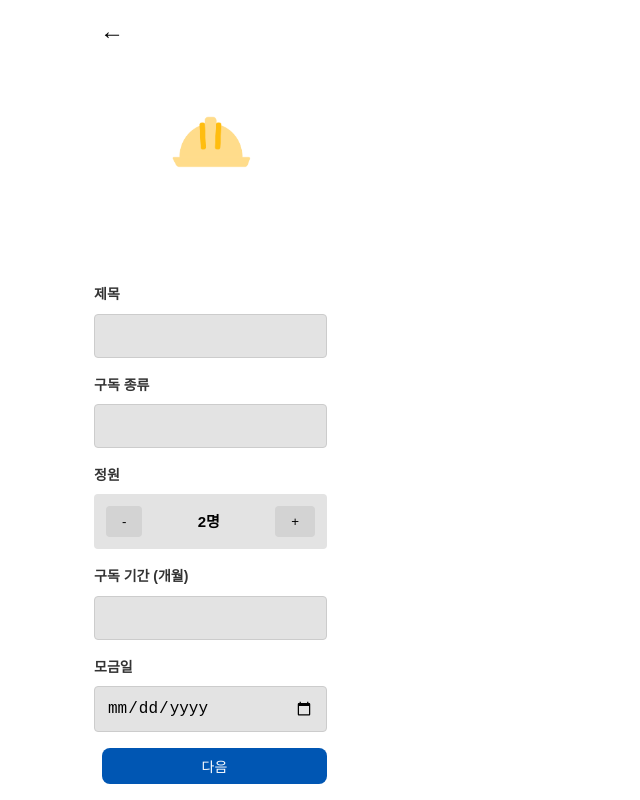
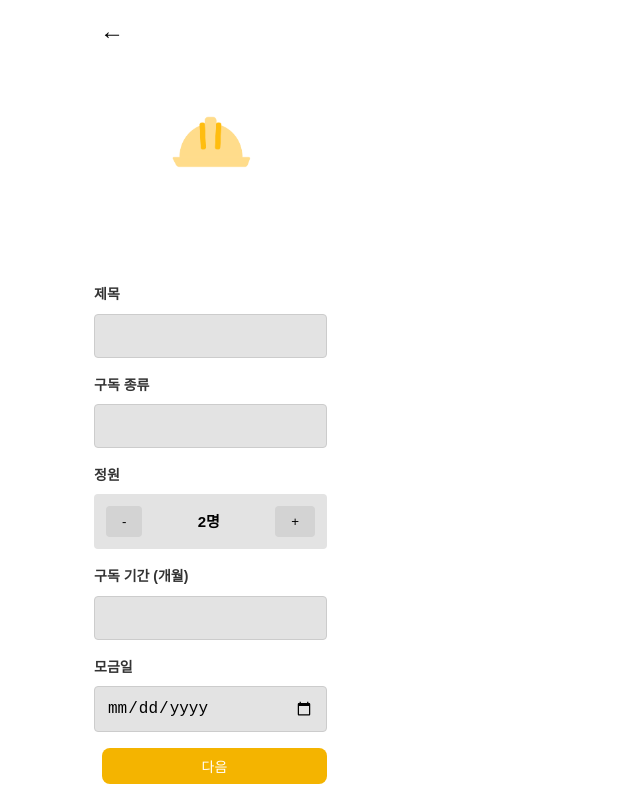
Before and after one commit to MoguMogu-KB/AJM-FE, a Vue app: page /subscribe in a window 1280 px wide. In both pictures the pointer is over the button "다음". Shown: the whole page, without its empty margins (0-640 px from the left). Built offline with nearby package versions, Linux system fonts and the light colour scheme; the HTML template or start-up script is replaced by a standard one.

Commit message:
feat(Subscribe):방 만들기 색상 통일

```diff
--- a/src/pages/subscribe/Subscribe.vue
+++ b/src/pages/subscribe/Subscribe.vue
@@ -258,7 +258,7 @@ const navigateHome = () => {
 
 /* 버튼 스타일 */
 .next-button {
-  background-color: #007bff;
+  background-color: #f4b400;
   color: white;
   border: none;
   padding: 8px 16px;
@@ -270,7 +270,7 @@ const navigateHome = () => {
 }
 
 .next-button:hover {
-  background-color: #0056b3;
+  background-color: #f4b400;
 }
 
 /* 미디어 쿼리 추가 */
@@ -365,12 +365,12 @@ const navigateHome = () => {
 }
 
 .modal-button:first-child {
-  background-color: #007bff;
+  background-color: #f4b400;
   color: white;
 }
 
 .modal-button:first-child:hover {
-  background-color: #0056b3;
+  background-color: #f4b400;
 }
 
 .modal-button:last-child {
```
